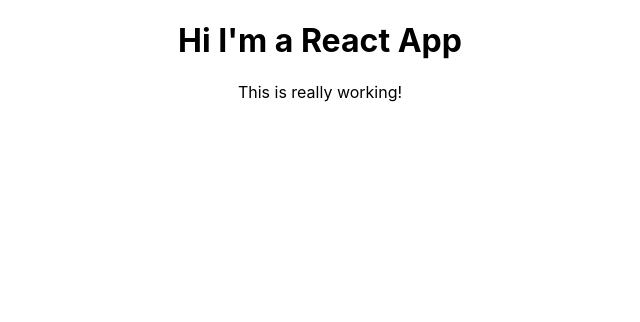
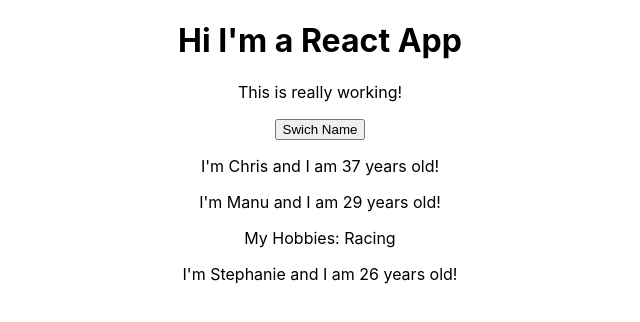
Before and after one commit to yaostyle/react-complete-guide, a React (Create React App) app: page / in a window 1280 px wide. Shown: the top 322 px of the page, without its empty margins (320-960 px from the left). Built offline with nearby package versions, Linux system fonts and the light colour scheme.

Commit message:
Manipulating states.

```diff
--- a/src/App.js
+++ b/src/App.js
@@ -1,16 +1,42 @@
 import React, { Component } from 'react';
 import './App.css';
+import Person from './Person/Person';
 
 class App extends Component {
+  state = {
+    persons: [
+      { name: 'Chris', age: 37 },
+      { name: 'Manu', age: 29 },
+      { name: 'Stephanie', age: 26 }
+    ],
+    otherState: 'some other value'
+  }
+
+  switchNameHandler = () => {
+    // console.log('Was clicked!');
+    // DON'T DO THIS: this.state.persons[0].name = "Maximilian";
+    this.setState({
+      persons: [
+        { name: 'Maximilian', age: 37 },
+        { name: 'Manu', age: 29 },
+        { name: 'Stephanie', age: 27 }
+      ]
+    })
+  }
+
   render() {
     return (
       <div className="App">
         <h1>Hi I'm a React App</h1>
         <p>This is really working!</p>
+        <button onClick={this.switchNameHandler}>Swich Name</button>
+        <Person name={this.state.persons[0].name} age={this.state.persons[0].age} />
+        <Person name={this.state.persons[1].name} age={this.state.persons[1].age} >My Hobbies: Racing</Person>
+        <Person name={this.state.persons[2].name} age={this.state.persons[2].age} />
       </div>
     );
 
-    //return React.createElement('div', { className: 'App' }, React.createElement('h1', null, 'Does this work now?'));
+    //return React.createElement('div', {className: 'App' }, React.createElement('h1', null, 'Does this work now?'));
   }
 }
 
--- /dev/null
+++ b/src/Person/Person.js
@@ -0,0 +1,12 @@
+import React from 'react'
+
+const person = (props) => {
+    return (
+        <div>
+            <p>I'm {props.name} and I am {props.age} years old!</p>
+            <p>{props.children}</p>
+        </div>
+    );
+};
+
+export default person;
```
